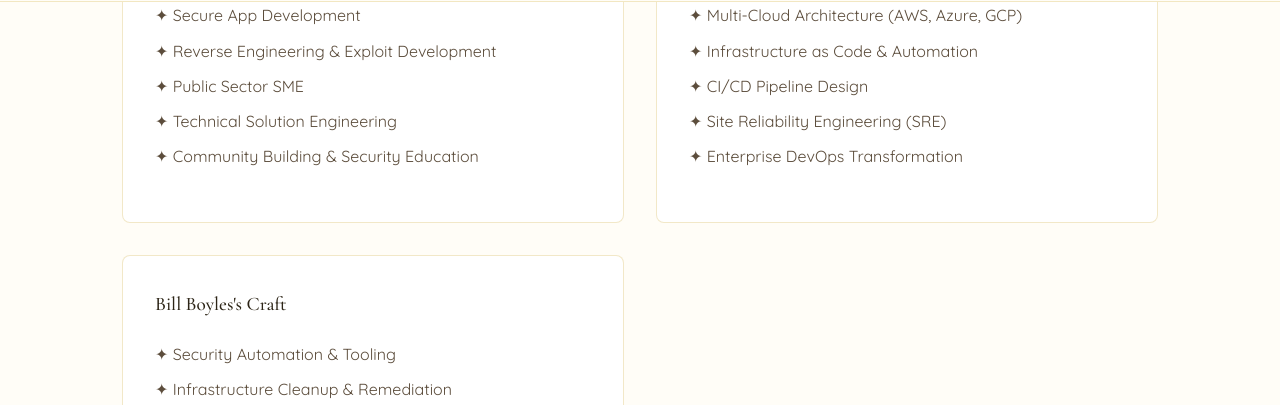
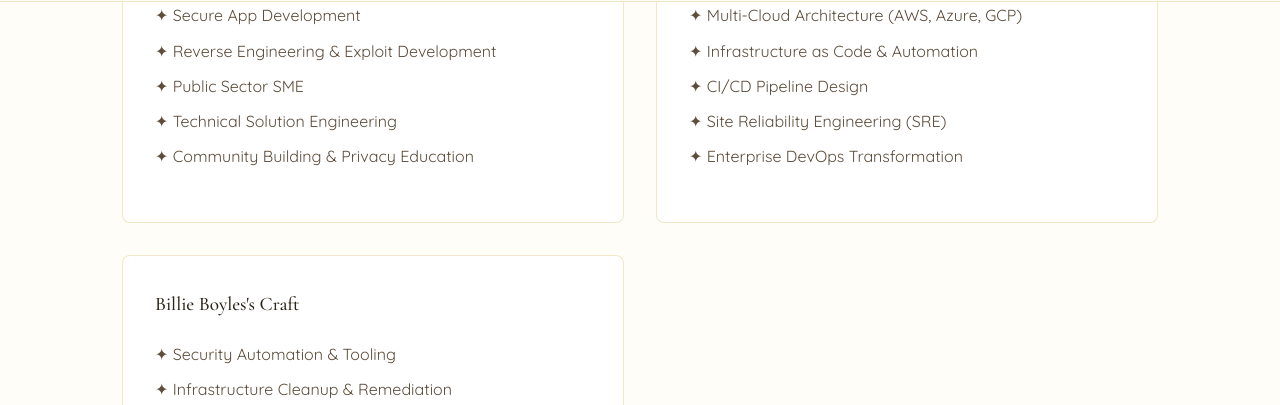
Before and after one commit to ScopeCreep-zip/website, a Jekyll site: the page built from pages/about.md, in a window 1280 px wide and 900 px high, scrolled down 1752 px. Shown: the part 114-519 px from the top of the window. Built offline with Jekyll 4.4.1, drawn with Linux system fonts in a browser that asks for light colours; some of the changed text lies outside the part shown.

Commit message:
Billie <33

```diff
--- a/_data/team.yml
+++ b/_data/team.yml
@@ -17,7 +17,7 @@
     - "Reverse Engineering & Exploit Development"
     - "Public Sector SME"
     - "Technical Solution Engineering"
-    - "Community Building & Security Education"
+    - "Community Building & Privacy Education"
   social:
     blog: "https://radicalkjax.com"
     github: "https://github.com/radicalkjax"
@@ -56,7 +56,7 @@
     accent: "#00d4ff"
 
 bill:
-  name: "Bill Boyles"
+  name: "Billie Boyles"
   pronouns: "They/Them"
   title: "Security Engineer & ????"
   avatar: "/assets/images/pfp/magilla/magillapfp.png"
```
